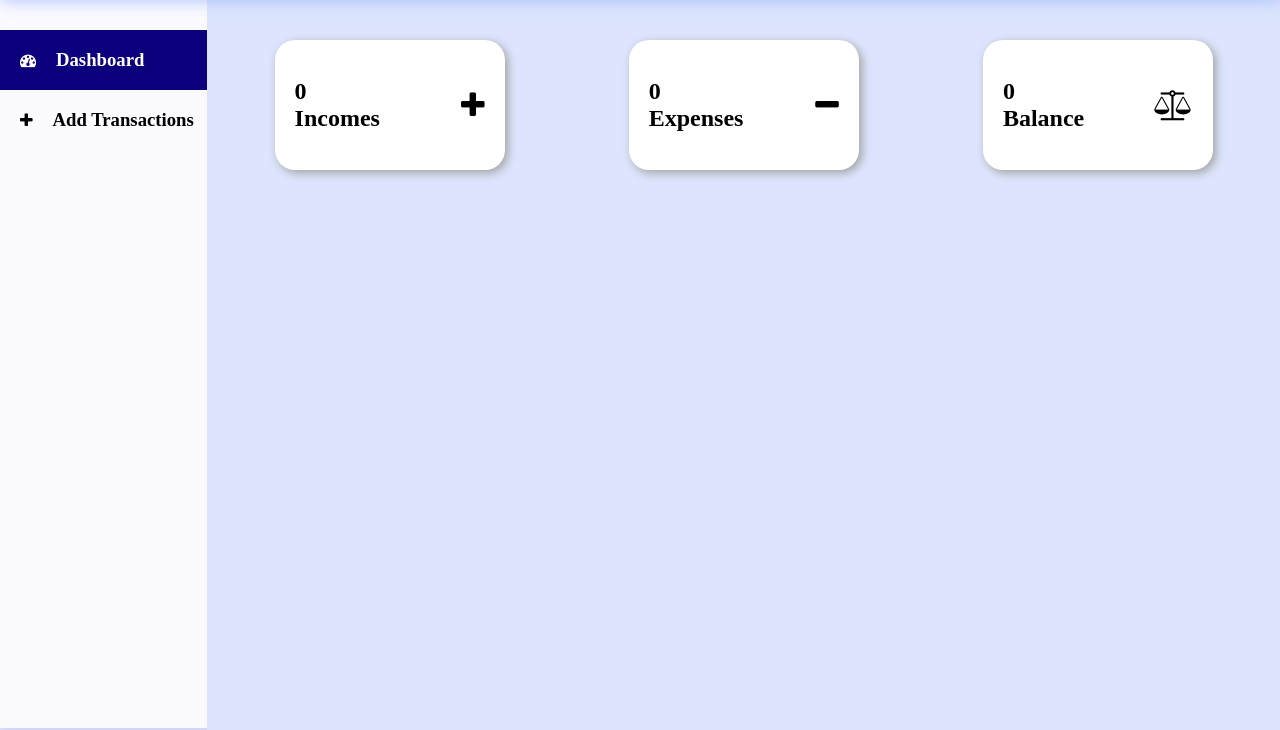
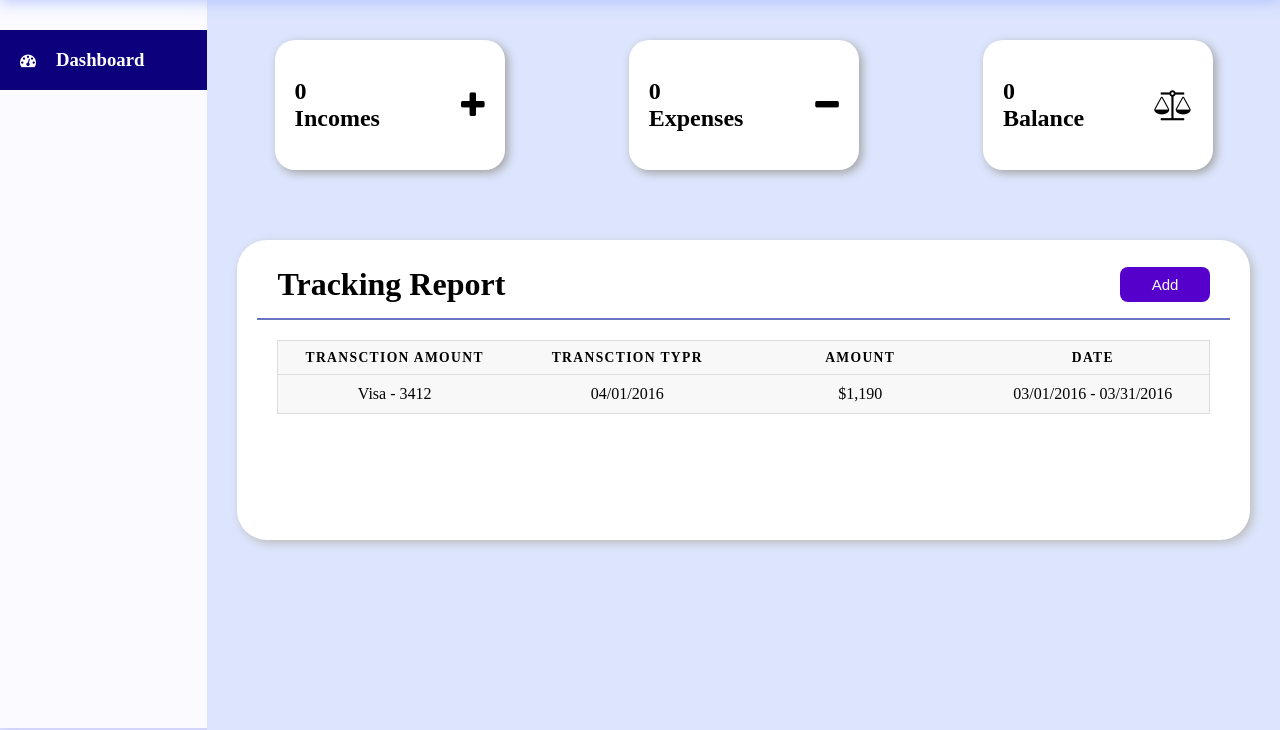
Before and after one commit to yousifdahabra/expense_tracker, a PHP site: page / in a window 1280 px wide. Shown: the part 70-800 px from the top of the page. Run offline with PHP 8.4, Linux system fonts and the light colour scheme.

Commit message:
Add Tracking Report table with data

```diff
--- a/index.html
+++ b/index.html
@@ -25,10 +25,6 @@
                     <a href="#" class="nav-option active">
                         <i class="fa fa-tachometer" aria-hidden="true"></i>
                         <h3> Dashboard</h3>
-                    </a>
-                    <a href="#" class="nav-option">
-                        <i class="fa fa-plus" aria-hidden="true"></i>
-                        <h3>Add Transactions </h3>
                     </a>
                 </div>
             </nav>
@@ -58,6 +54,34 @@
                     </div>
                     <i class="fa fa-balance-scale" aria-hidden="true"></i>
                 </div>
+            </div>
+
+            <div class="report-container">
+                <div class="report-header">
+                    <h1 class="recent-Articles">Tracking Report</h1>
+                    <button class="view">Add</button>
+                </div>
+                <div class="report-body">
+                    <table>
+                        <thead>
+                            <tr>
+                                <th scope="col">Transction Amount</th>
+                                <th scope="col">Transction typr</th>
+                                <th scope="col">Amount</th>
+                                <th scope="col">Date</th>
+                            </tr>
+                        </thead>
+                        <tbody>
+                            <tr>
+                                <td>Visa - 3412</td>
+                                <td>04/01/2016</td>
+                                <td>$1,190</td>
+                                <td>03/01/2016 - 03/31/2016</td>
+                            </tr>
+                        </tbody>
+
+                    </table>
+                </div>
 
             </div>
         </div>
--- a/style/home.css
+++ b/style/home.css
@@ -1,5 +1,5 @@
 /* Start Header  */
-header{
+header {
     height: 70px;
     width: 100vw;
     padding: 0 30px;
@@ -7,14 +7,17 @@ header{
     z-index: 100;
     box-shadow: 1px 1px 15px #a1b6fdd2;
 }
-.logo-section{
+
+.logo-section {
     font-size: 27px;
     font-weight: 600;
     gap: 10px;
 }
-.fa-bars{
+
+.fa-bars {
     font-size: 24px !important;
 }
+
 /* End Header  */
 
 .main-container {
@@ -35,6 +38,7 @@ header{
     overflow: hidden;
     padding: 30px 0 20px 0;
 }
+
 .nav-container {
     height: calc(100vh - 70px);
     width: 250px;
@@ -43,7 +47,8 @@ header{
     overflow-x: hidden;
     transition: all 0.5s ease-in-out;
 }
-.nav-option{
+
+.nav-option {
     width: 250px;
     height: 60px;
     padding: 0 30px 0 20px;
@@ -54,13 +59,14 @@ header{
     text-decoration: none;
     color: black;
 }
+
 .nav-option:hover {
     border-left: 5px solid #a2a2a2;
     background-color: #dadada;
     cursor: pointer;
 }
 
-.active{
+.active {
     background-color: #0c007d;
     color: white;
 }
@@ -69,8 +75,9 @@ header{
     border-left: 5px solid #a2a2a2;
     background-color: #dadada;
     cursor: pointer;
-    color:black;
+    color: black;
 }
+
 /* End nav */
 
 .main {
@@ -81,6 +88,7 @@ header{
     padding: 40px 30px 30px 30px;
 }
 
+/* Start box */
 .box-container {
     gap: 50px;
 }
@@ -100,9 +108,82 @@ header{
     transform: scale(1.08);
 }
 
-.box .fa{
+.box .fa {
     font-size: 30px !important;
 }
-.topic{
-    gap:10px
+
+.topic {
+    gap: 10px
 }
+
+/* End box */
+
+.report-container {
+    min-height: 300px;
+    max-width: 1200px;
+    margin: 70px auto 0px auto;
+    background-color: #ffffff;
+    border-radius: 30px;
+    box-shadow: 3px 3px 10px rgb(188, 188, 188);
+    padding: 0px 20px 20px 20px;
+}
+
+.report-header {
+    height: 80px;
+    width: 100%;
+    display: flex;
+    align-items: center;
+    justify-content: space-between;
+    padding: 20px 20px 10px 20px;
+    border-bottom: 2px solid rgba(0, 20, 151, 0.59);
+}
+
+.view {
+    height: 35px;
+    width: 90px;
+    border-radius: 8px;
+    background-color: #5500cb;
+    color: white;
+    font-size: 15px;
+    border: none;
+    cursor: pointer;
+}
+
+.report-body {
+    max-width: 1160px;
+    overflow-x: auto;
+    padding: 20px;
+}
+
+.report-topic-heading {
+    width: 100%;
+    margin-top: 15px;
+
+}
+
+table {
+    border: 1px solid #ccc;
+    border-collapse: collapse;
+    margin: 0;
+    padding: 0;
+    width: 100%;
+    table-layout: fixed;
+}
+
+table tr {
+    background-color: #f8f8f8;
+    border: 1px solid #ddd;
+    padding: .35em;
+}
+
+table th,
+table td {
+    padding: .625em;
+    text-align: center;
+}
+
+table th {
+    font-size: .85em;
+    letter-spacing: .1em;
+    text-transform: uppercase;
+}
```
